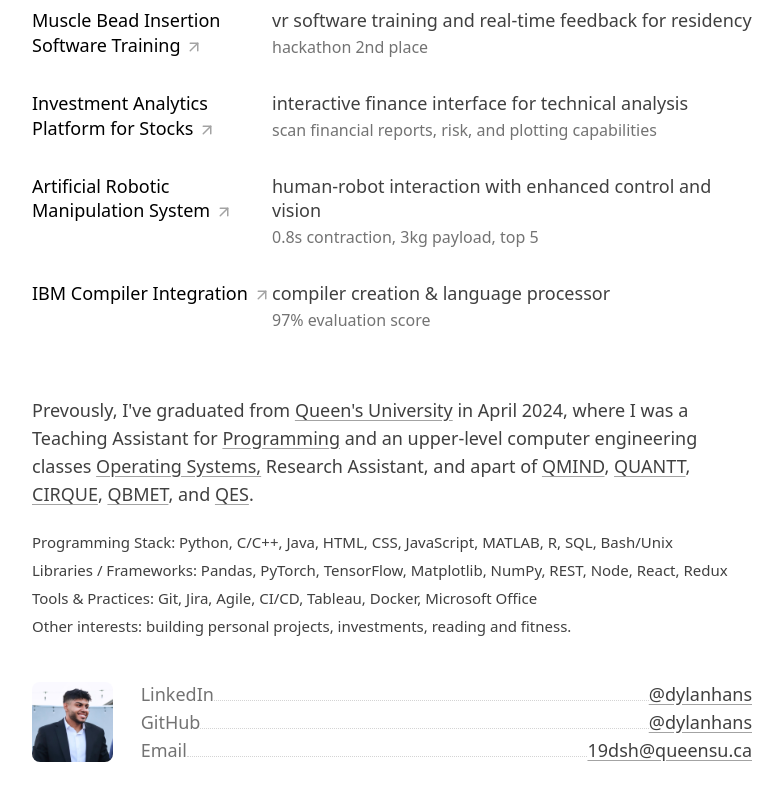
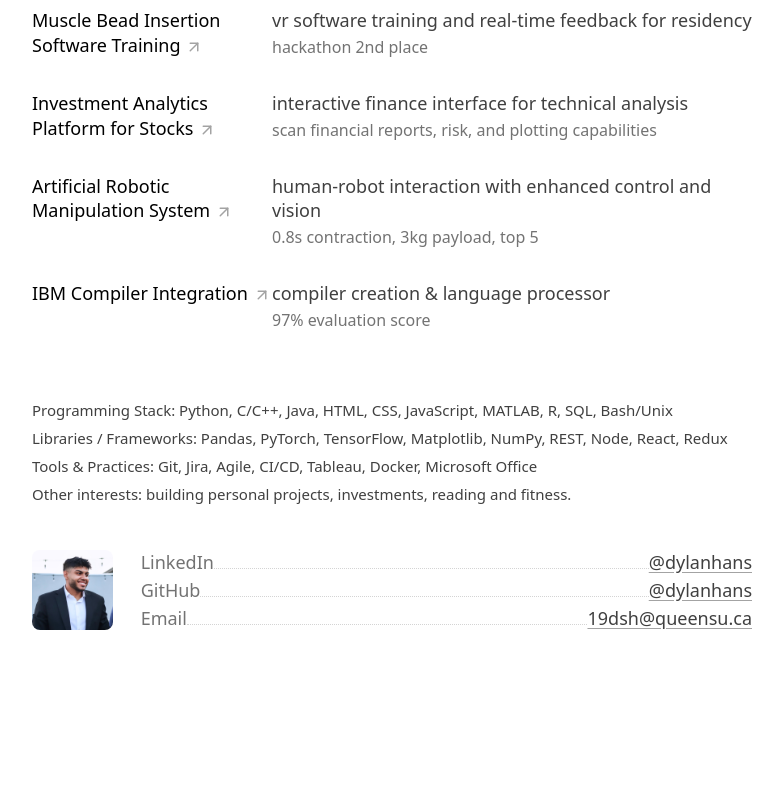
Before and after one commit to dylanhans/Portfolio, a SvelteKit app: page / in a window 1280 px wide. Shown: the part 919-1719 px from the top of the page, without its empty margins (248-1031 px from the left). After the commit the page ends 1679 px from the top, so only its background shows below. Built offline with nearby package versions, Linux system fonts and the light colour scheme.

Commit message:
content update

```diff
--- a/src/routes/+page.svelte
+++ b/src/routes/+page.svelte
@@ -92,17 +92,6 @@
   </div>
 
   <div class="space-y-5">
-
-
-    <p>
-      Prevously, I've graduated from <a class="link" href=""
-      >Queen's University</a
-    > in April 2024, where I was a Teaching Assistant for
-    <a class="link" href=""
-    >Programming</a>  and an upper-level computer engineering classes <a class="link" href=""
-      >Operating Systems,</a
-    > Research Assistant, and apart of <a class="link" href="">QMIND</a>, <a class="link" href="">QUANTT</a>,  <a class="link" href="">CIRQUE</a>,  <a class="link" href="">QBMET</a>, and <a class="link" href="">QES</a>.
-
     <p style="font-size: smaller; "><b style="font-weight: 450;">Programming Stack:</b> Python, C/C++, Java, HTML, CSS, JavaScript, MATLAB, R, SQL, Bash/Unix</p>
     <p style="font-size: smaller; margin: 0;"><b style="font-weight: 450;">Libraries / Frameworks:</b> Pandas, PyTorch, TensorFlow, Matplotlib, NumPy, REST, Node, React, Redux</p>
     <p style="font-size: smaller; margin: 0;"><b style="font-weight: 450;">Tools & Practices:</b> Git, Jira, Agile, CI/CD, Tableau, Docker, Microsoft Office</p>
--- a/src/routes/projects/+page.svelte
+++ b/src/routes/projects/+page.svelte
@@ -69,10 +69,8 @@
   <h2 class="heading2">Academic and Personal</h2>
 
   <p class="text-lg mb-4">
-    I view building software in the open as a mode of <em
-      class="font-serif text-[110%] leading-[100%]">creative exploration</em
-    >. It lets me quickly act on inspiration, delve into new topics, and make
-    tools that improve people's lives.
+    This is my avenue for creative exploration, embracing talent and passion to transform inspiration into valuable projects,
+    study new topics, and develop solutions that foster growth and innovation.
   </p>
 
   <p class="text-lg mb-4">
```
Also changed, not shown: src/projects/CLI.md (+1 -1 lines), src/projects/auto.md (+1 -1 lines), 1 other file (tests, documents, lock files or other folders).
